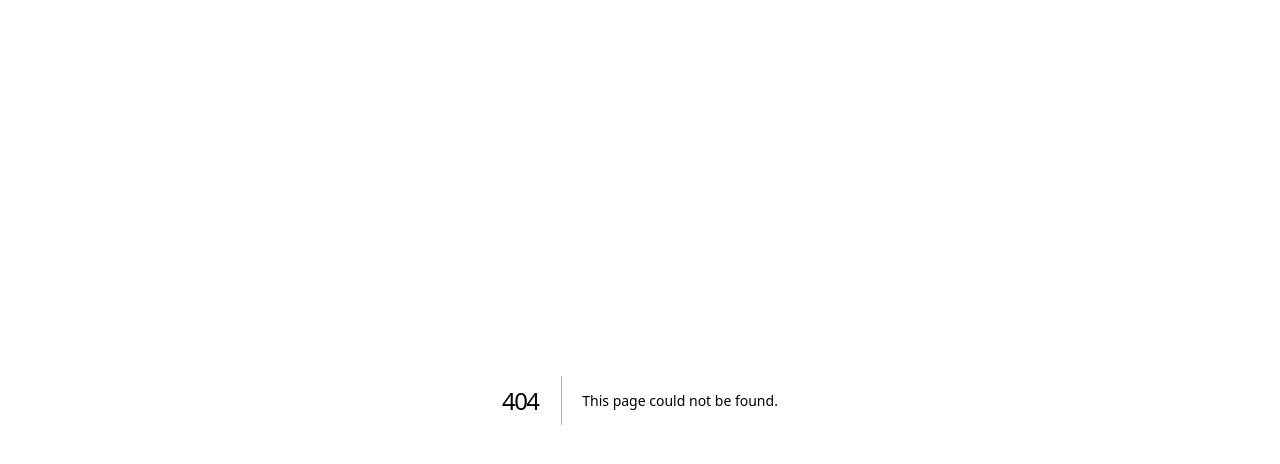
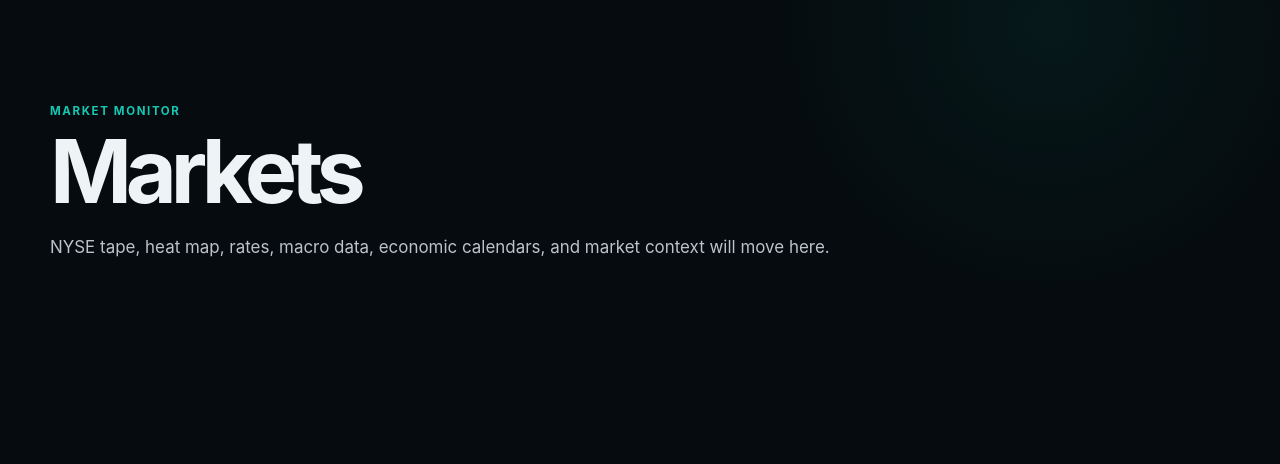
Before and after one commit to dhananikeya/equitylens-ai, a Next.js app: page /markets in a window 1280 px wide. Before the commit this address had no page. Shown: the top 464 px of the page. Built offline with nearby package versions, Linux system fonts and the light colour scheme.

Commit message:
Start Next.js migration: app/markets/page.tsx

```diff
--- /dev/null
+++ b/app/markets/page.tsx
@@ -0,0 +1,3 @@
+export default function MarketsPage() {
+  return <main className="shell hero"><p className="eyebrow">MARKET MONITOR</p><h1 style={{fontSize:"clamp(2.8rem,7vw,5.5rem)"}}>Markets</h1><p className="lede">NYSE tape, heat map, rates, macro data, economic calendars, and market context will move here.</p></main>;
+}
```
